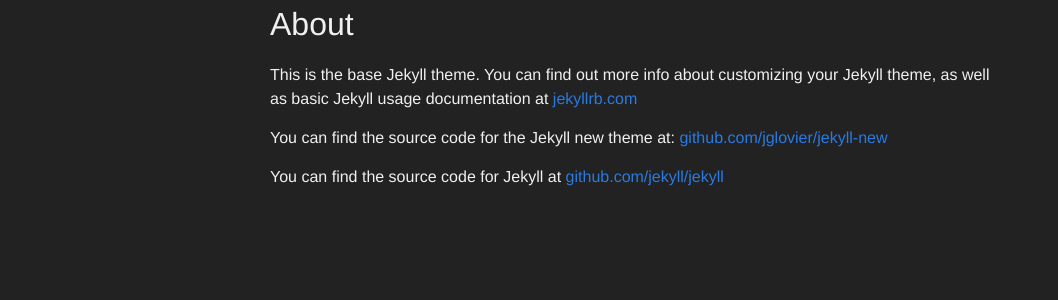
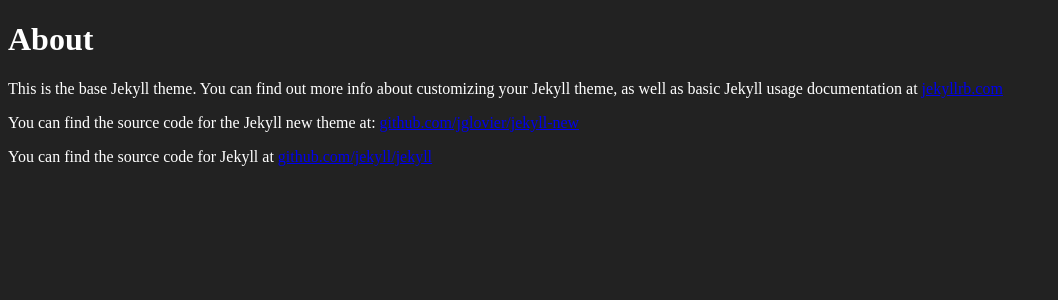
Before and after one commit to strangerobotic/strangerobotic.github.io, a Jekyll site: the page built from about.md, in a window 1280 px wide. Shown: the top 300 px of the page, without its empty margins (0-1058 px from the left). Built offline with Jekyll 4.4.1, drawn with Linux system fonts in a browser that asks for light colours.

Commit message:
Update _styles.scss

```diff
--- a/_sass/_styles.scss
+++ b/_sass/_styles.scss
@@ -1,204 +1,4 @@
-/**
- * Reset some basic elements
- */
-body, h1, h2, h3, h4, h5, h6,
-p, blockquote, pre, hr,
-dl, dd, ol, ul, figure {
-    margin: 0;
-    padding: 0;
+body {
+  background: #222222;
+  color: #ffffff;
 }
-
-
-
-/**
- * Basic styling
- */
-body {
-    font-family: $base-font-family;
-    font-size: $base-font-size;
-    line-height: $base-line-height;
-    font-weight: 300;
-    color: $text-color;
-    background-color: $background-color;
-    -webkit-text-size-adjust: 100%;
-}
-
-
-
-/**
- * Set `margin-bottom` to maintain vertical rhythm
- */
-h1, h2, h3, h4, h5, h6,
-p, blockquote, pre,
-ul, ol, dl, figure,
-%vertical-rhythm {
-    margin-bottom: $spacing-unit / 2;
-}
-
-
-
-/**
- * Images
- */
-img {
-    max-width: 100%;
-    vertical-align: middle;
-}
-
-
-
-/**
- * Figures
- */
-figure > img {
-    display: block;
-}
-
-figcaption {
-    font-size: $small-font-size;
-}
-
-
-
-/**
- * Lists
- */
-ul, ol {
-    margin-left: $spacing-unit;
-}
-
-li {
-    > ul,
-    > ol {
-         margin-bottom: 0;
-    }
-}
-
-
-
-/**
- * Headings
- */
-h1, h2, h3, h4, h5, h6 {
-    font-weight: 300;
-}
-
-
-
-/**
- * Links
- */
-a {
-    color: $brand-color;
-    text-decoration: none;
-
-    &:visited {
-        color: darken($brand-color, 15%);
-    }
-
-    &:hover {
-        color: $text-color;
-        text-decoration: underline;
-    }
-}
-
-
-
-/**
- * Blockquotes
- */
-blockquote {
-    color: $grey-color;
-    border-left: 4px solid $grey-color-light;
-    padding-left: $spacing-unit / 2;
-    font-size: 18px;
-    letter-spacing: -1px;
-    font-style: italic;
-
-    > :last-child {
-        margin-bottom: 0;
-    }
-}
-
-
-
-/**
- * Code formatting
- */
-pre,
-code {
-    font-size: 15px;
-    border: 1px solid $grey-color-light;
-    border-radius: 3px;
-    background-color: #eef;
-}
-
-code {
-    padding: 1px 5px;
-}
-
-pre {
-    padding: 8px 12px;
-    overflow-x: scroll;
-
-    > code {
-        border: 0;
-        padding-right: 0;
-        padding-left: 0;
-    }
-}
-
-
-
-/**
- * Wrapper
- */
-.wrapper {
-    max-width: -webkit-calc(800px - (#{$spacing-unit} * 2));
-    max-width:         calc(800px - (#{$spacing-unit} * 2));
-    margin-right: auto;
-    margin-left: auto;
-    padding-right: $spacing-unit;
-    padding-left: $spacing-unit;
-    @extend %clearfix;
-
-    @include media-query($on-laptop) {
-        max-width: -webkit-calc(800px - (#{$spacing-unit}));
-        max-width:         calc(800px - (#{$spacing-unit}));
-        padding-right: $spacing-unit / 2;
-        padding-left: $spacing-unit / 2;
-    }
-}
-
-
-
-/**
- * Clearfix
- */
-%clearfix {
-
-    &:after {
-        content: "";
-        display: table;
-        clear: both;
-    }
-}
-
-
-
-/**
- * Icons
- */
-.icon {
-
-    > svg {
-        display: inline-block;
-        width: 16px;
-        height: 16px;
-        vertical-align: middle;
-
-        path {
-            fill: $grey-color;
-        }
-    }
-}
```
